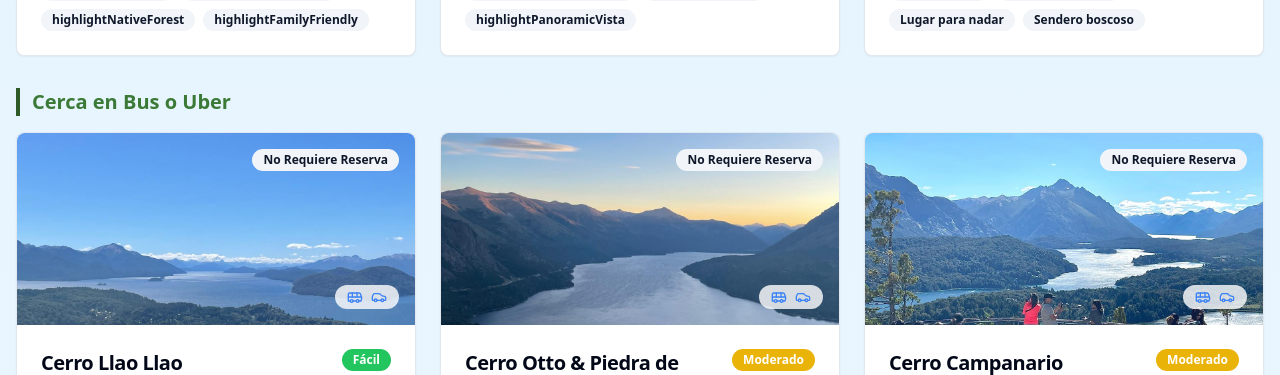
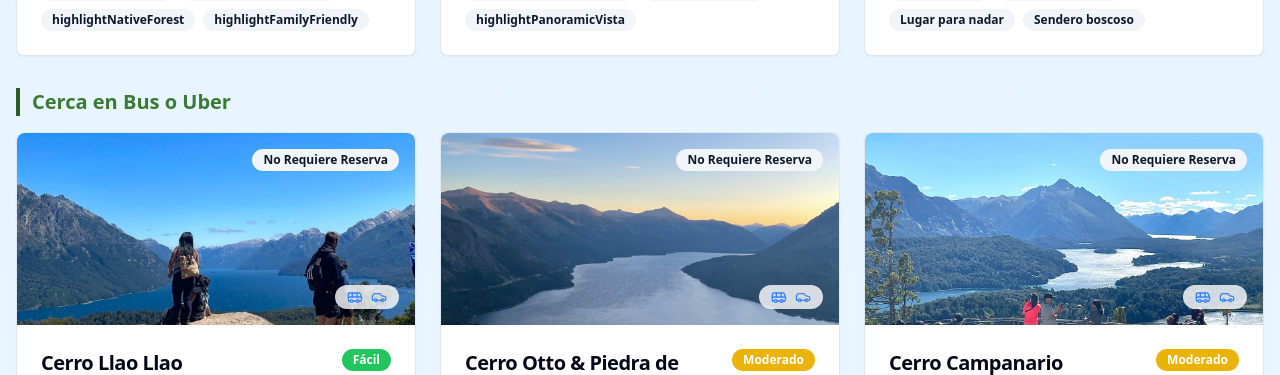
Before and after one commit to mijnapplicaties/t-5433, a React (Vite) app: page / in a window 1280 px wide. Shown: the part 1560-1935 px from the top of the page. Built offline with nearby package versions, Linux system fonts and the light colour scheme.

Commit message:
Update image for Cerro Llao Llao
Updates the image for the Cerro Llao Llao trail.

```diff
--- a/src/data/trails.ts
+++ b/src/data/trails.ts
@@ -1,3 +1,4 @@
+
 import { Trail } from '../types/trail';
 
 export const trails: Trail[] = [
@@ -39,7 +40,7 @@ export const trails: Trail[] = [
       fr: "Prenez le bus 20 et descendez au dernier arrêt à l'Hôtel Llao Llao. De là, marchez le long de la route pendant 20 minutes jusqu'au début du sentier. Ensuite, c'est une randonnée d'une heure avec une légère montée à travers une forêt de coihues et de cyprès sur 2,6 km. L'effort est récompensé par une vue spectaculaire depuis le sommet, où vous pouvez admirer le lac Moreno, le Nahuel Huapi et la Cordillère des Andes. Après avoir profité du panorama, le sentier descend et vous permet de compléter le circuit de manière circulaire, en passant par d'autres portions de forêt et de petites plages au bord du lac.",
       de: "Nehmen Sie den Bus 20 und steigen Sie an der letzten Haltestelle am Hotel Llao Llao aus. Von dort aus gehen Sie 20 Minuten entlang der Route bis zum Beginn des Wanderwegs. Von dort aus ist es eine einstündige Wanderung mit leichtem Anstieg durch einen Wald aus Coihues und Zypressen auf 2,6 km. Die Anstrengung wird mit einer spektakulären Aussicht vom Gipfel belohnt, wo Sie den Lago Moreno, den Nahuel Huapi und die Anden bewundern können. Nach dem Genießen des Aussichtspunkts führt der Weg bergab und ermöglicht es Ihnen, den Rundweg zu vollenden, wobei Sie weitere Waldstücke und kleine Strände am Seeufer passieren."
     },
-    imageUrl: "/lovable-uploads/ca8e90bd-76e4-4ea6-afba-820b7b457d1e.png",
+    imageUrl: "/lovable-uploads/a210f1ff-a5c5-4288-a37a-33d461911db7.png",
     startingPoint: "Hotel Llao Llao (50 min by bus from Los Coihues)",
     highlights: ["highlightPanoramicViews", "highlightNativeForest", "highlightLakeViews"],
     transportation: ["bus", "taxi"],
```
Also changed, not shown: public/lovable-uploads/a210f1ff-a5c5-4288-a37a-33d461911db7.png (added).
